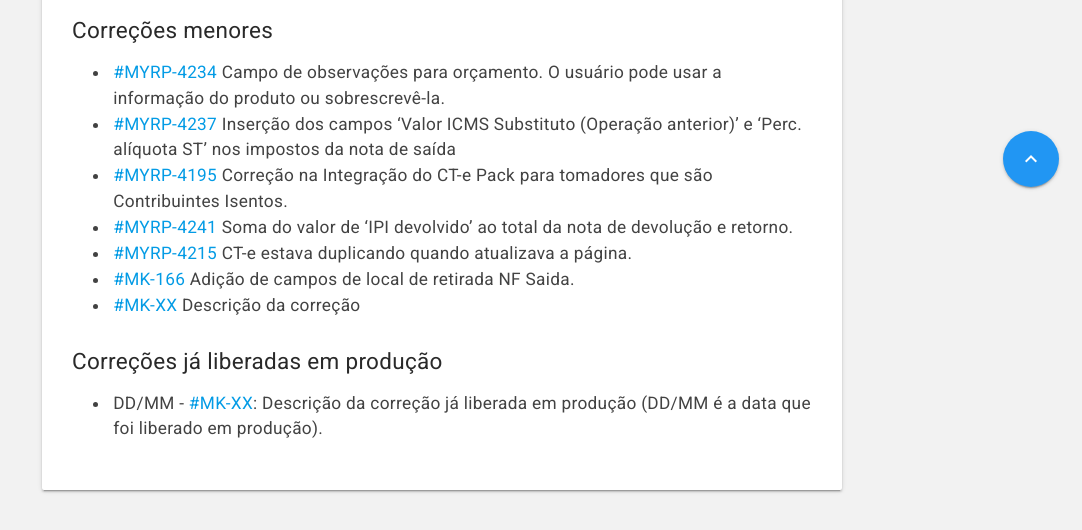
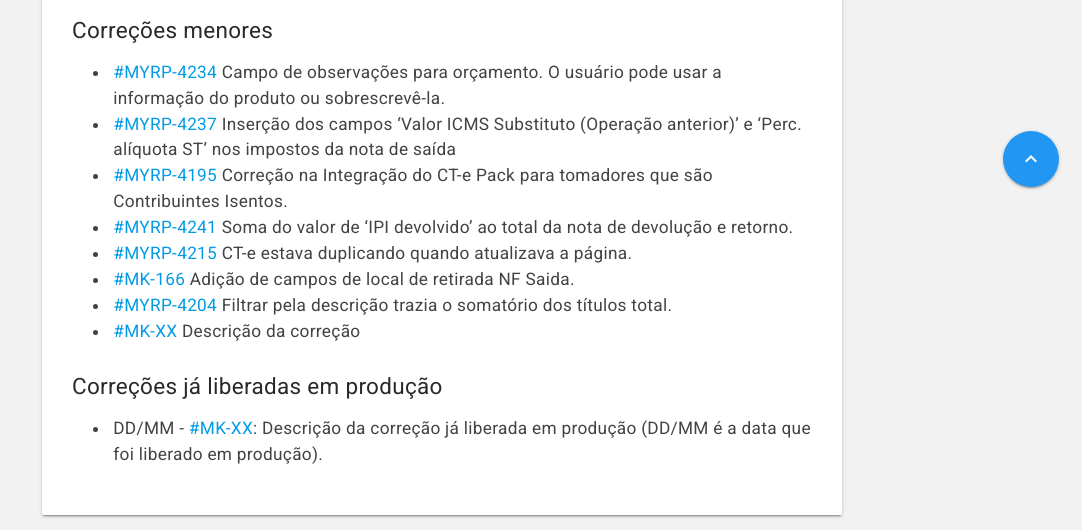
Before and after one commit to myrp-maicon/changelog-myrp, a Jekyll site: the page built from docs/myrp/19.05.02.md, in a window 1280 px wide. Shown: the part 690-1220 px from the top of the page, without its empty margins (198-1280 px from the left). Built offline with Jekyll 4.4.1, drawn with Linux system fonts in a browser that asks for light colours; nearby versions of some CDN libraries; our own code applies the rules of GitHub Pages for plain Markdown files; the repository's description, which GitHub fills in, is left out; before the commit the page ends 1195 px from its top, so only the background shows below that.

Commit message:
AD:MYRP-4204
Filtrar pela descrição trazia o somatório dos títulos total.

```diff
--- a/docs/myrp/19.05.02.md
+++ b/docs/myrp/19.05.02.md
@@ -13,6 +13,7 @@
 * [#MYRP-4241](https://devmyrp.atlassian.net/browse/MYRP-4241) Soma do valor de 'IPI devolvido' ao total da nota de devolução e retorno.
 * [#MYRP-4215](https://devmyrp.atlassian.net/browse/MYRP-4215) CT-e estava duplicando quando atualizava a página.
 * [#MK-166](https://devmyrp.atlassian.net/browse/MK-166) Adição de campos de local de retirada NF Saida.
+* [#MYRP-4204](https://devmyrp.atlassian.net/browse/MYRP-4204) Filtrar pela descrição trazia o somatório dos títulos total.
 * [#MK-XX](https://devmyrp.atlassian.net/browse/MK-XX) Descrição da correção
 
 
```
